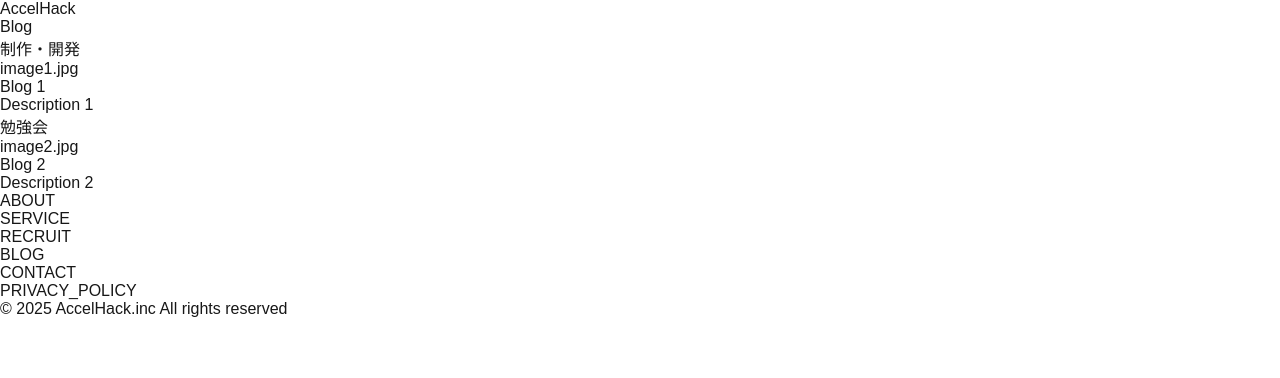
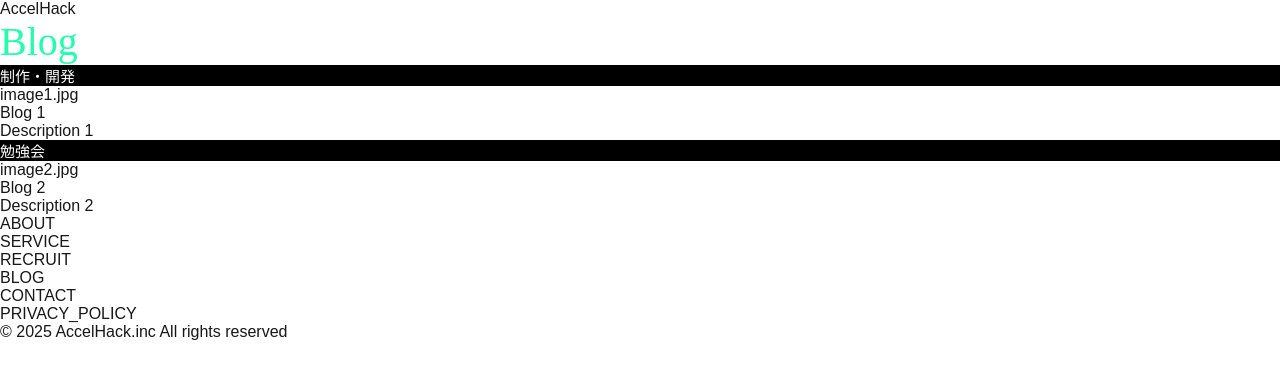
Before and after one commit to Accel-Hack/.github, a Next.js app in the folder website/: page /blog in a window 1280 px wide. Shown: the top 378 px of the page. Built offline with nearby package versions, Linux system fonts and the light colour scheme.

Commit message:
add some css

```diff
--- a/website/next.config.ts
+++ b/website/next.config.ts
@@ -1,14 +1,7 @@
-import type {NextConfig} from "next";
+import type { NextConfig } from 'next';
 
 const nextConfig: NextConfig = {
   /* config options here */
-  redirects: [
-      {
-        source: '/_not-found',
-        destination: '/',
-        permanent: true,
-      },
-    ]
 };
 
 export default nextConfig;
--- /dev/null
+++ b/website/src/component/molecule/ArticleHeader.module.css
@@ -0,0 +1,10 @@
+.article_header_container {
+  width: 100%;
+  background: #000000;
+}
+
+.article_header_caption {
+  font-family: Axia-Bold, serif;
+  font-size: 15px;
+  color: #ffffff;
+}
--- a/website/src/component/molecule/ArticleHeader.tsx
+++ b/website/src/component/molecule/ArticleHeader.tsx
@@ -1,11 +1,16 @@
 import React from 'react';
+import styles from './ArticleHeader.module.css';
 
 type Props = {
   caption: string;
 };
 
 const ArticleHeader: React.FC<Props> = ({ caption }: Props) => {
-  return <div>{caption}</div>;
+  return (
+    <div className={styles.article_header_container}>
+      <span className={styles.article_header_caption}>{caption}</span>
+    </div>
+  );
 };
 
 export default ArticleHeader;
--- /dev/null
+++ b/website/src/component/molecule/ContentHeader.module.css
@@ -0,0 +1,5 @@
+.content_header {
+  font-family: Axia-Bold, serif;
+  font-size: 40px;
+  color: #21ffaa;
+}
--- a/website/src/component/molecule/ContentHeader.tsx
+++ b/website/src/component/molecule/ContentHeader.tsx
@@ -1,11 +1,12 @@
 import React from 'react';
+import styles from './ContentHeader.module.css';
 
 type Props = {
   caption: string;
 };
 
 const ContentHeader: React.FC<Props> = ({ caption }: Props) => {
-  return <div>{caption}</div>;
+  return <div className={styles.content_header}>{caption}</div>;
 };
 
 export default ContentHeader;
```
